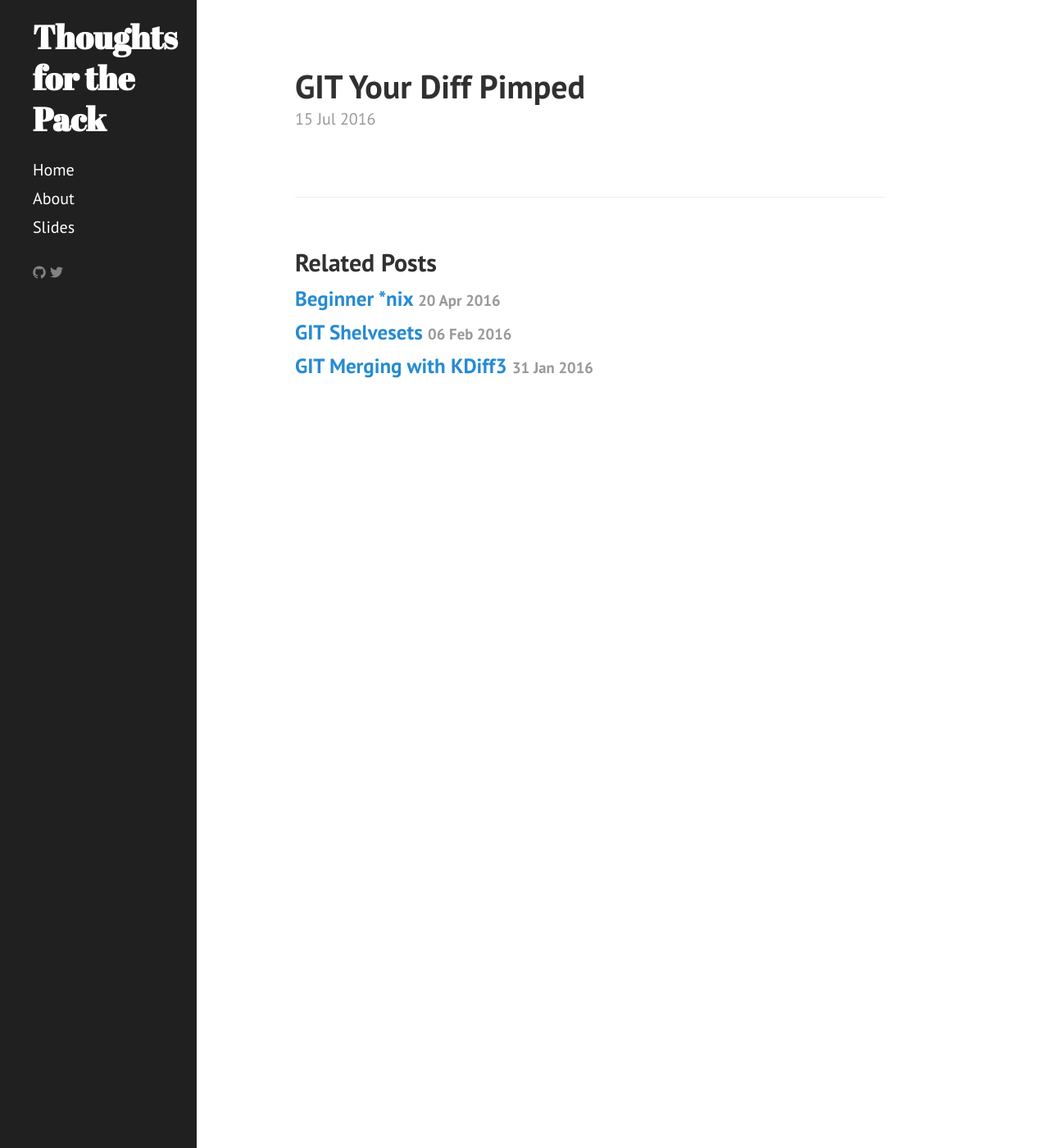
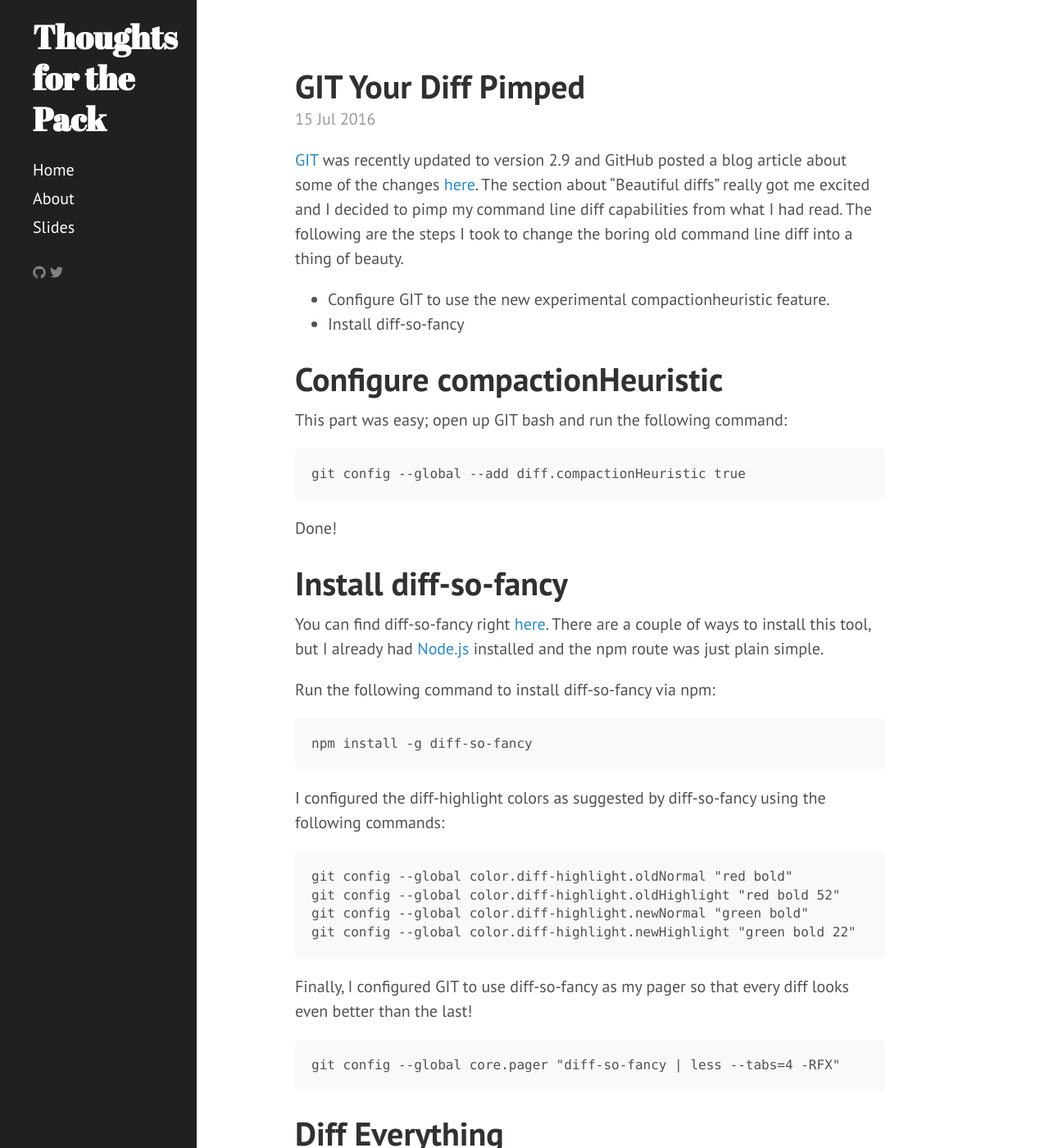
Before and after one commit to mswolfe/mswolfe.github.io, a Jekyll site: the page built from _posts/2016-07-14-git-pimpdiff.markdown, in a window 1280 px wide and 1400 px high. Shown: the whole window at 82% size. Built offline with Jekyll 4.4.1, drawn with Linux system fonts in a browser that asks for light colours; some of the changed text lies outside the part shown.

Commit message:
Final version of git diff pimping

```diff
--- a/_posts/2016-07-14-git-pimpdiff.markdown
+++ b/_posts/2016-07-14-git-pimpdiff.markdown
@@ -2,5 +2,41 @@
 layout: post
 title:  "GIT Your Diff Pimped"
 date:   2016-07-14 17:50:00 -0800
-categories: git pimp diff
+categories: git pimp diff compactionHeuristic diff-so-fancy
 ---
+
+[GIT](https://git-scm.com/downloads) was recently updated to version 2.9 and GitHub posted a blog article about some of the changes [here](https://github.com/blog/2188-git-2-9-has-been-released).  The section about "Beautiful diffs" really got me excited and I decided to pimp my command line diff capabilities from what I had read.  The following are the steps I took to change the boring old command line diff into a thing of beauty.
+
+* Configure GIT to use the new experimental compactionheuristic feature.
+* Install diff-so-fancy
+
+# Configure compactionHeuristic
+
+This part was easy; open up GIT bash and run the following command:
+
+	git config --global --add diff.compactionHeuristic true
+
+Done!
+
+# Install diff-so-fancy
+
+You can find diff-so-fancy right [here](https://github.com/so-fancy/diff-so-fancy).  There are a couple of  ways to install this tool, but I already had [Node.js](https://nodejs.org/) installed and the npm route was just plain simple.
+
+Run the following command to install diff-so-fancy via npm:
+
+	npm install -g diff-so-fancy
+
+I configured the diff-highlight colors as suggested by diff-so-fancy using the following commands:
+
+	git config --global color.diff-highlight.oldNormal "red bold"
+	git config --global color.diff-highlight.oldHighlight "red bold 52"
+	git config --global color.diff-highlight.newNormal "green bold"
+	git config --global color.diff-highlight.newHighlight "green bold 22"
+
+Finally, I configured GIT to use diff-so-fancy as my pager so that every diff looks even better than the last!
+
+	git config --global core.pager "diff-so-fancy | less --tabs=4 -RFX"
+
+# Diff Everything
+
+It's pretty easy, but those few steps above made a huge difference in my command line diffing.  I barely use my difftool anymore because these command line diffs are so gorgeous!
```
